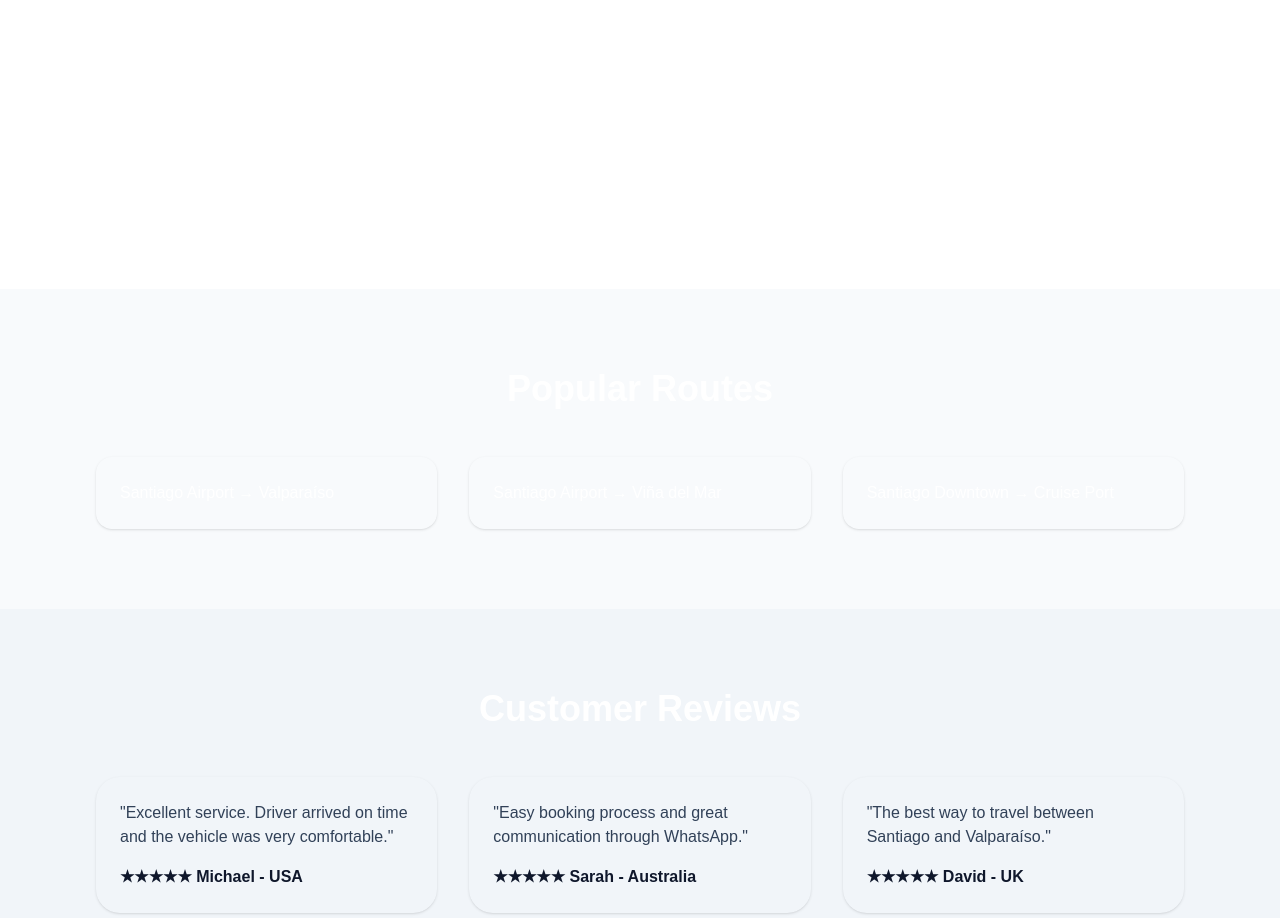
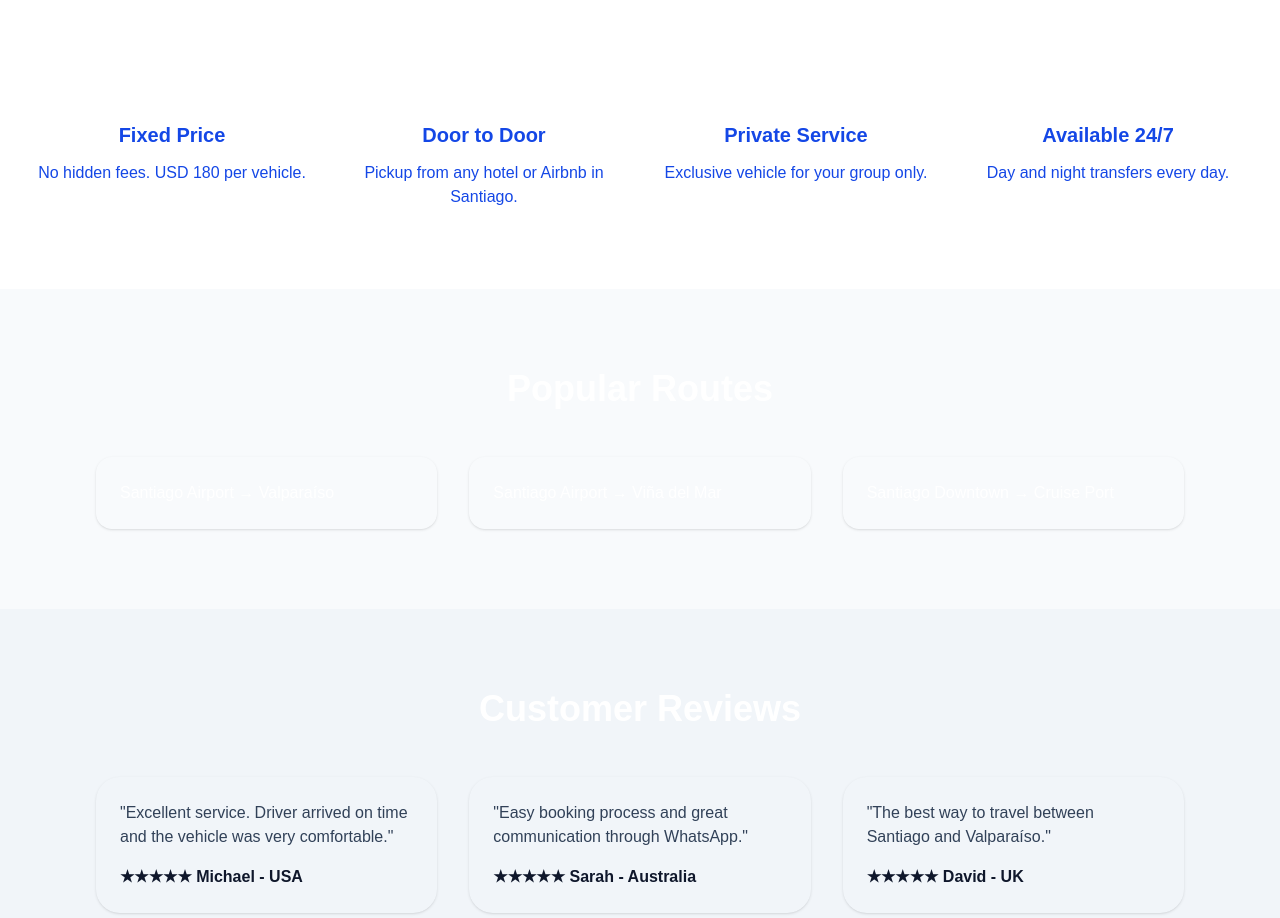
Before and after one commit to hcascopablo-create/santiago-valparaiso-transfer, a Next.js app: page / in a window 1280 px wide. Shown: the part 1620-2538 px from the top of the page. Built offline with nearby package versions, Linux system fonts and the light colour scheme.

Commit message:
Change Why Choose Us text color to blue

```diff
--- a/app/page.tsx
+++ b/app/page.tsx
@@ -329,10 +329,10 @@
 </div>
     </div>
 
-    <div className="grid md:grid-cols-4 gap-8">
+    <div className="grid md:grid-cols-4 gap-8 text-blue-700">
 
       <div className="text-center">
-        <h3 className="font-bold text-xl mb-3">
+        <h3 className="font-bold text-xl mb-3 text-blue-700">
           Fixed Price
         </h3>
         <p>
@@ -341,7 +341,7 @@
       </div>
 
       <div className="text-center">
-        <h3 className="font-bold text-xl mb-3">
+        <h3 className="font-bold text-xl mb-3 text-blue-700">
           Door to Door
         </h3>
         <p>
@@ -350,7 +350,7 @@
       </div>
 
       <div className="text-center">
-        <h3 className="font-bold text-xl mb-3">
+        <h3 className="font-bold text-xl mb-3 text-blue-700">
           Private Service
         </h3>
         <p>
```
